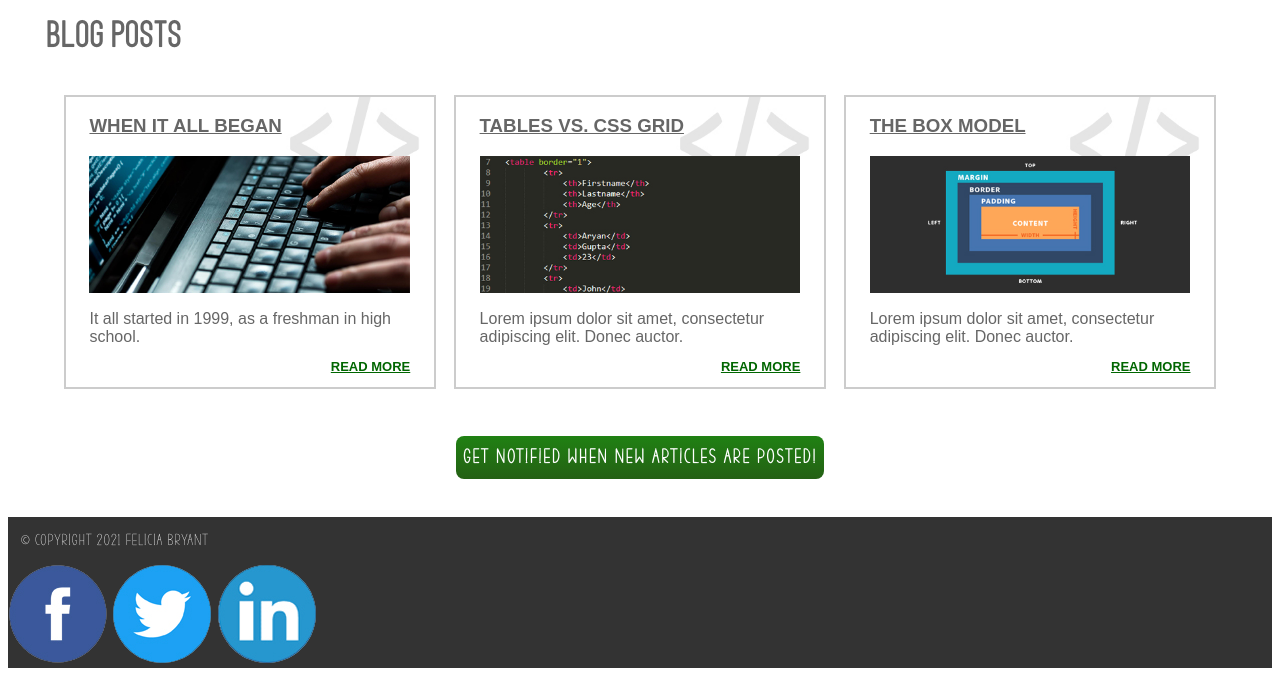
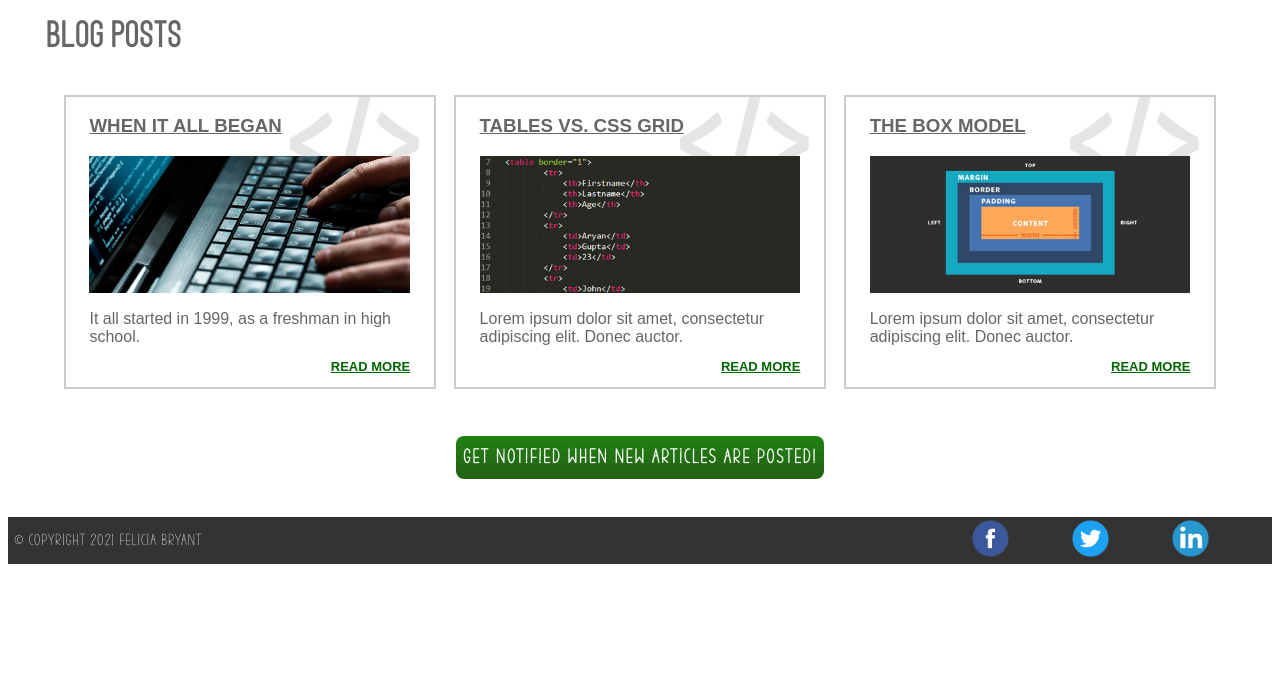
Before and after one commit to felicia28/BlogProject, a plain HTML site: page index.html in a window 1280 px wide. Shown: the part 278-954 px from the top of the page. After the commit the page ends 850 px from the top, so only its background shows below. Drawn offline with Linux system fonts and the light colour scheme.

Commit message:
feat: Added framework for footer

```diff
--- a/CSS/main.css
+++ b/CSS/main.css
@@ -28,9 +28,18 @@ footer {
     grid-area: footer;
 }
 
+.footer-inner-grid {
+    width: 100%;
+}
+
 .navigation {
     display: flex;
     flex-direction: column;
+}
+
+.social-media {
+    display: flex;
+    flex-direction: row;
 }
 
 @media (min-width:765px) {
@@ -76,4 +85,32 @@ footer {
     .banner {
         grid-area: banner;
     }
+
+    .footer-inner-grid {
+        display: grid;
+        grid-template-columns: 1fr 1fr;
+        grid-template-rows: auto;
+        grid-template-areas:
+        "copyright social-media";
+    }
+
+    .copyright {
+        width: 100%;
+        grid-area: copyright;
+        justify-content: flex-start;
+        text-align: left;
+    }
+
+    .social-media {
+        width:100%;
+        flex-direction: row;
+        justify-content: flex-end;
+        grid-area: social-media;
+        align-items: center;
+        margin: 0;
+    }
+
+    .social-media img {
+        width: 37%;
+    }
 }
```
